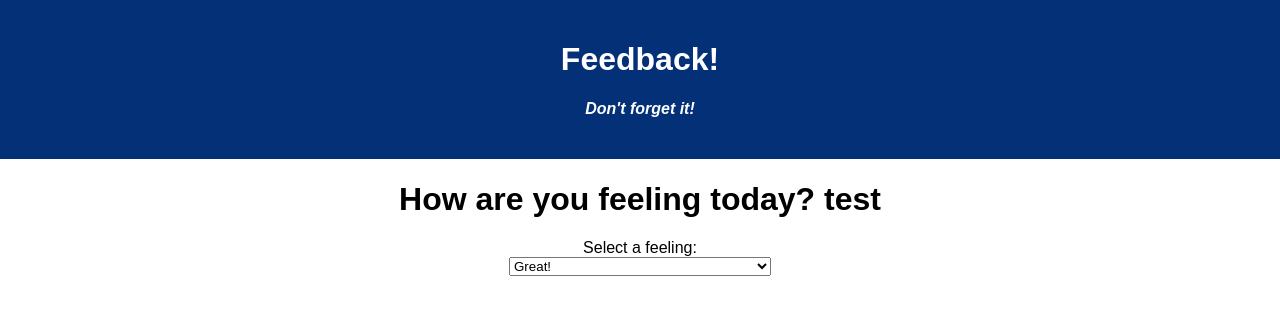
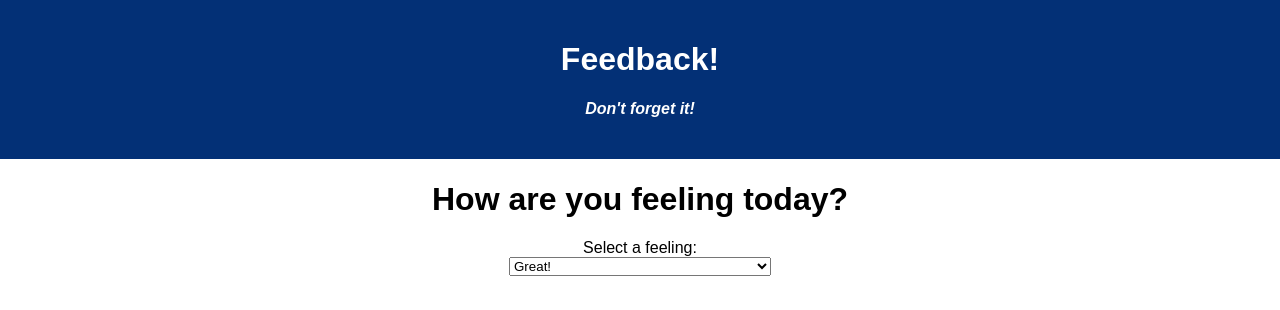
Before and after one commit to brendanhigginbottom/weekend-redux-feedback-loop, a React (Create React App) app: page / in a window 1280 px wide. Shown: the top 310 px of the page. Built offline with nearby package versions, Linux system fonts and the light colour scheme.

Commit message:
reducer accepting and storing selection. need to add validation and push to next page

```diff
--- a/src/components/Loop/Feeling.jsx
+++ b/src/components/Loop/Feeling.jsx
@@ -1,24 +1,29 @@
-import { useSelector, useDispatch } from "react-redux";
+import { useDispatch } from "react-redux";
 
 function Feeling() {
     //setting up dispatch to send value to redux
     const dispatch = useDispatch();
-    const feeling = useSelector(store => store.feelingValue);
 
     const handleSelection = (event) => {
-
+        const action = {
+            type: 'SET_FEELING',
+            payload: event.target.value,
+        }
+        dispatch(action);
     }
 
     return (
         <>
-            <h1>How are you feeling today? {feeling}</h1>
-            <label for ="feeling">Select a feeling:</label>
+            <h1>How are you feeling today?</h1>
+            <label htmlFor="feeling">Select a feeling:</label>
             <br />
             <select onChange={handleSelection} id="feeling">
-                <option value="great">Great!</option>
-                <option value="reallygood">Really good!</option>
-                <option value="fantastic">Fantastic!</option>
-                <option value="news">I read the news and am insufferably sad!</option>
+                <option value="Great!">Great!</option>
+                <option value="Really good!">Really good!</option>
+                <option value="Fantastic!">Fantastic!</option>
+                <option value="I read the news and am insufferably sad!">
+                    I read the news and am insufferably sad!
+                </option>
             </select>
         </>
     );
--- a/src/index.js
+++ b/src/index.js
@@ -11,7 +11,7 @@ import logger from 'redux-logger';
 //Reducers
 
 // Feeling Reducer
-const feelingValue = (state = 'test', action) => {
+const feelingValue = (state = '', action) => {
     if (action.type === 'SET_FEELING') {
         return action.payload;
     }
```
